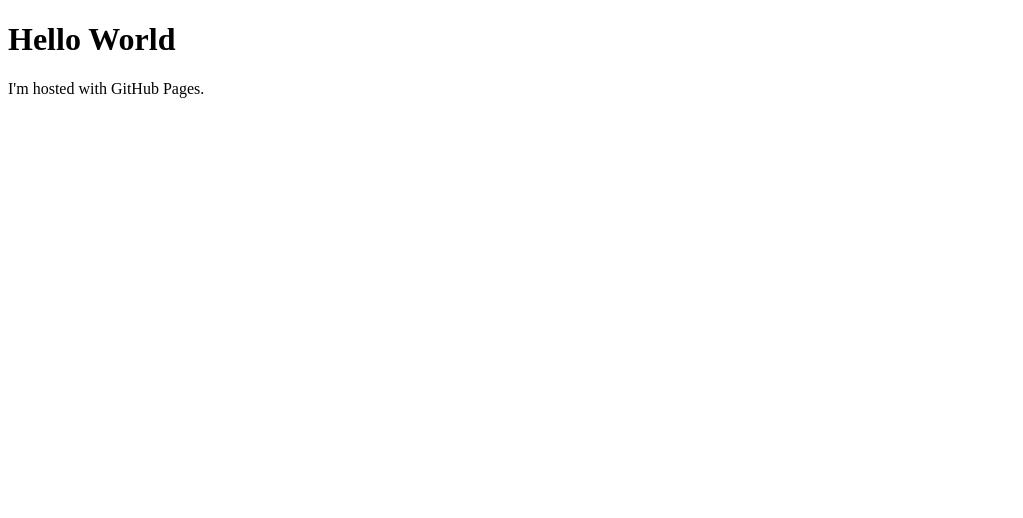
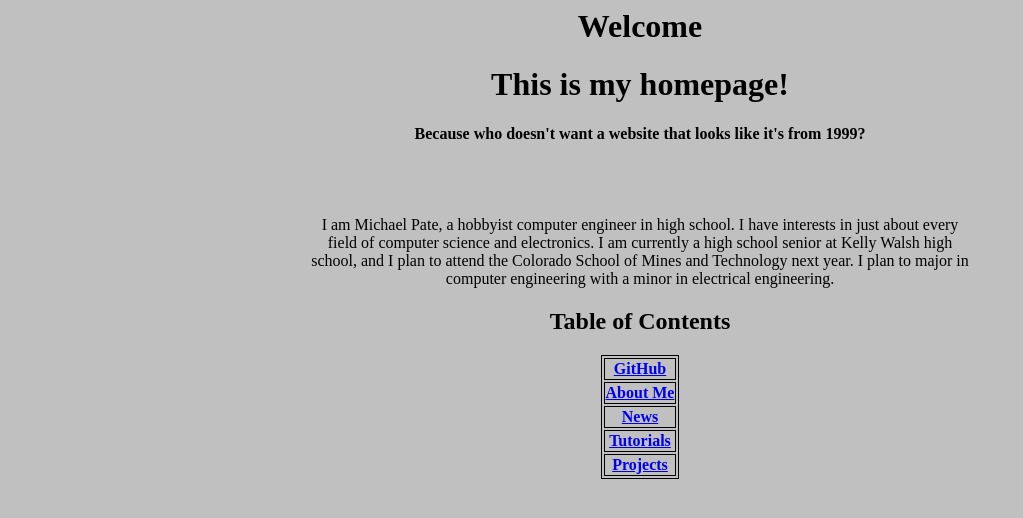
Before and after one commit to MichaelPate/MichaelPate.github.io, a plain HTML site: page index.html in a window 1280 px wide. Shown: the whole page, without its empty margins (0-1023 px from the left). Drawn offline with Linux system fonts and the light colour scheme.

Commit message:
Updated index.html

```diff
--- a/index.html
+++ b/index.html
@@ -1,7 +1,47 @@
-<!DOCTYPE html>
-<html>
-<body>
-<h1>Hello World</h1>
-<p>I'm hosted with GitHub Pages.</p>
+<title>Mike's Homepage</title>
+
+<body bgcolor="#C0C0C0">
+  <div>
+    <h1 align="center">Welcome</h1>
+    <h1 align="center">This is my homepage!</h1>
+    <h4 align="center">Because who doesn't want a website that looks like it's from 1999?</h4>
+    <br><br>
+    <p align="center" style="padding-left:300px;padding-right:300px">
+    I am Michael Pate, a hobbyist computer engineer in high school. I have
+    interests in just about every field of computer science and electronics.
+    I am currently a high school senior at Kelly Walsh high school, and I plan
+    to attend the Colorado School of Mines and Technology next year. I plan to
+    major in computer engineering with a minor in electrical engineering.
+    </p>
+  </div>
+  <div>
+    <h2 align="center">Table of Contents</h2>
+    <table align="center" style="border: 1px solid black;">
+      <tr>
+        <th style="border: 1px solid black;">
+          <a href="https://github.com/MichaelPate">GitHub</a>
+        </th>
+      </tr>
+      <tr>
+        <th style="border: 1px solid black;">
+          <a href="about.html">About Me</a>
+        </th>
+      </tr>
+      <tr>
+        <th style="border: 1px solid black;">
+          <a href="news.html">News</a>
+        </th>
+      </tr>
+      <tr>
+        <th style="border: 1px solid black;">
+          <a href="tutor.html">Tutorials</a>
+        </th>
+      </tr>
+      <tr>
+        <th style="border: 1px solid black;">
+          <a href="projects.html">Projects</a>
+        </th>
+      </tr>
+    </table>
+  </div>
 </body>
-</html>
```
